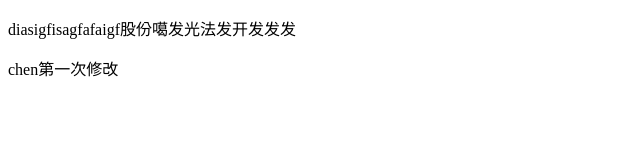
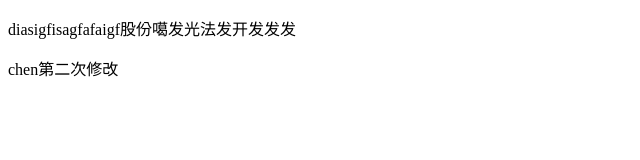
Before and after one commit to wzx954300/cs-01, a plain HTML site: page index.html in a window 1280 px wide. Shown: the full height of the page, 0-640 px from the left. Drawn offline with Linux system fonts and the light colour scheme.

Commit message:
chen第二次修改

```diff
--- a/index.html
+++ b/index.html
@@ -6,6 +6,6 @@
 </head>
 <body>
 	<p>diasigfisagfafaigf股份噶发光法发开发发发</p>
-	<p>chen第一次修改</p>
+	<p>chen第二次修改</p>
 </body>
 </html>
```
